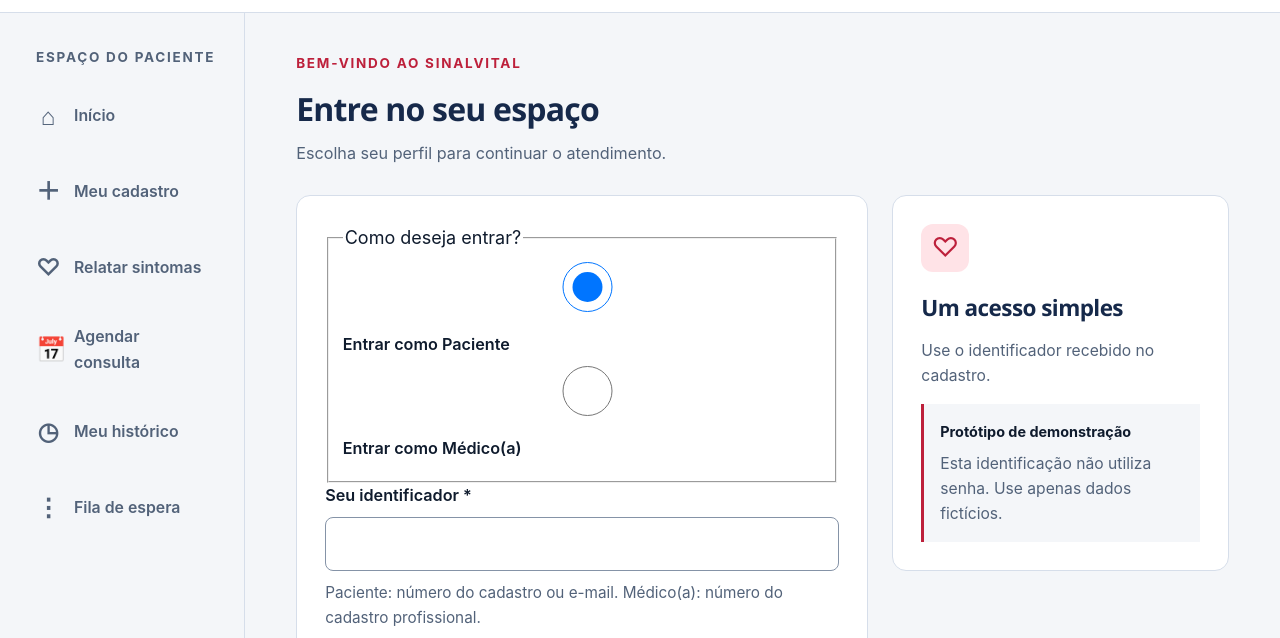
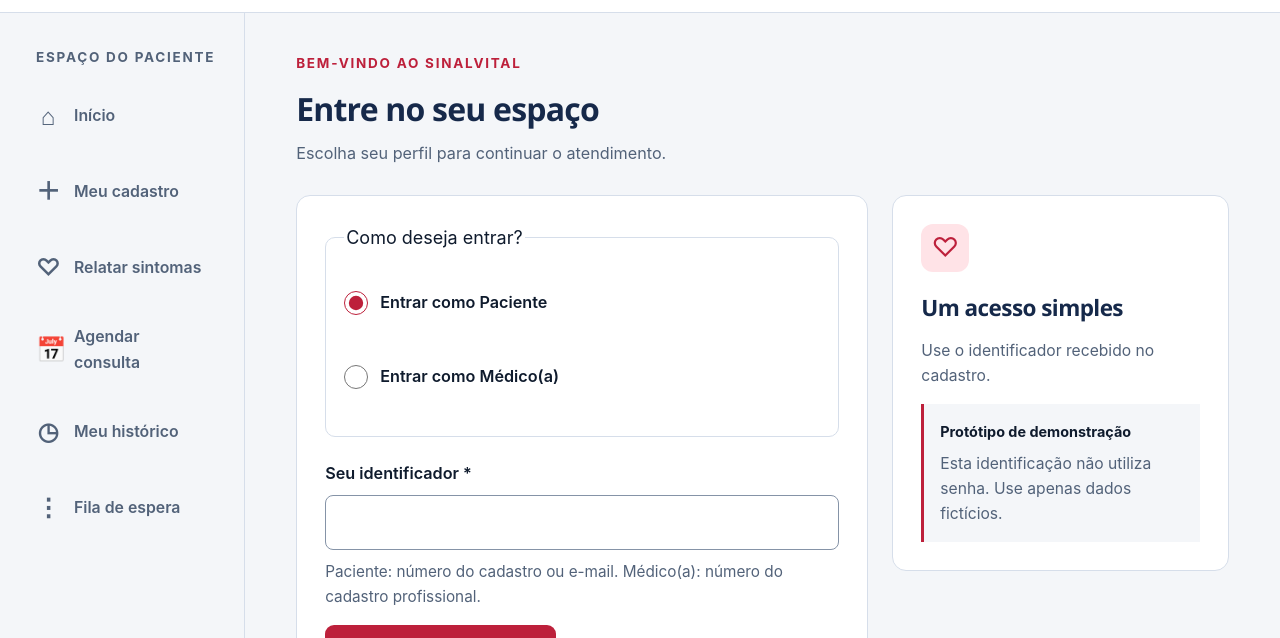
Before and after one commit to ES2-UFPI/SinalVital, a plain HTML site: page frontend/pages/login.html in a window 1280 px wide. Shown: the part 120-758 px from the top of the page. Drawn offline with Linux system fonts and the light colour scheme.

Commit message:
fix(#74): ajustar selecao de perfil a identidade visual do site

```diff
--- /dev/null
+++ b/frontend/assets/css/auth.css
@@ -0,0 +1,20 @@
+/* Reutiliza as cores, painéis, botões e controles de leitura do SinalVital. */
+[data-page="login"] fieldset {
+    border: 1px solid var(--line);
+    border-radius: 10px;
+    margin: 0 0 24px;
+    padding: 18px;
+}
+[data-page="login"] fieldset label {
+    display: flex;
+    align-items: center;
+    gap: 12px;
+    padding: 8px 0;
+    cursor: pointer;
+}
+[data-page="login"] input[type="radio"] {
+    width: 24px;
+    height: 24px;
+    margin: 0;
+    accent-color: var(--accent);
+}
--- a/frontend/pages/login.html
+++ b/frontend/pages/login.html
@@ -1,5 +1,5 @@
 <!DOCTYPE html>
-<html lang="pt-BR"><head><meta charset="UTF-8"><meta name="viewport" content="width=device-width, initial-scale=1"><meta name="theme-color" content="#16294A"><title>Entrar | SinalVital</title><link rel="stylesheet" href="/assets/css/base.css"><link rel="stylesheet" href="/assets/css/feedback.css"><script src="/assets/js/feedback.js" defer></script><script src="/assets/js/auth.js" defer></script><script src="/assets/js/app.js" defer></script></head>
+<html lang="pt-BR"><head><meta charset="UTF-8"><meta name="viewport" content="width=device-width, initial-scale=1"><meta name="theme-color" content="#16294A"><title>Entrar | SinalVital</title><link rel="stylesheet" href="/assets/css/base.css"><link rel="stylesheet" href="/assets/css/feedback.css"><link rel="stylesheet" href="/assets/css/auth.css"><script src="/assets/js/feedback.js" defer></script><script src="/assets/js/auth.js" defer></script><script src="/assets/js/app.js" defer></script></head>
 <body data-page="login"><a class="skip" href="#conteudo">Pular para o conteúdo</a>
 <div class="pulse" aria-hidden="true"><svg viewBox="0 0 1440 30" preserveAspectRatio="none"><path d="M0 15 H190 l8 -5 8 10 8 -5 h110 l10 -10 10 23 10 -26 10 13 h250 l8 -5 8 10 8 -5 h180 l10 -10 10 23 10 -26 10 13 H1440"/></svg></div>
 <header class="header"><a class="brand" href="/" aria-label="SinalVital, início"><span class="brand-icon" aria-hidden="true">✚</span> Sinal<span>Vital</span></a><div class="reading" aria-label="Opções de leitura"><button type="button" id="font-down" aria-label="Diminuir tamanho das letras">A−</button><button type="button" id="font-up" aria-label="Aumentar tamanho das letras">A+</button><button type="button" id="contrast" aria-pressed="false">◐ <span>Alto contraste</span></button></div></header>
```
